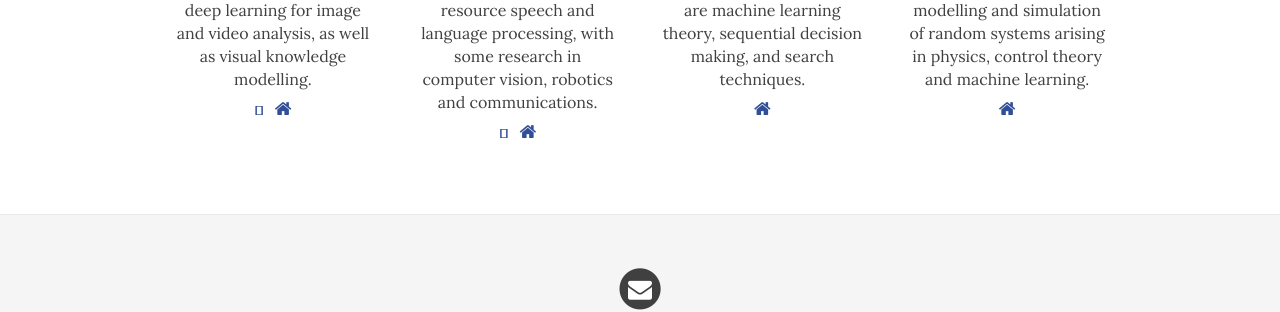
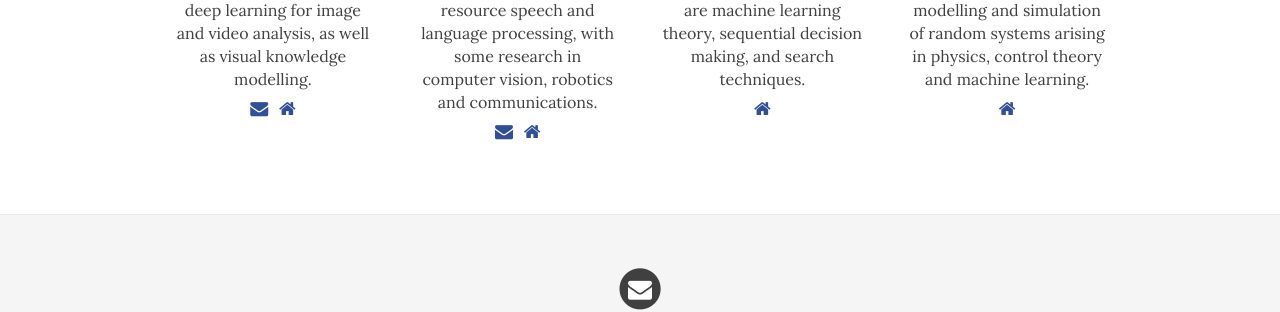
Before and after one commit to mml-stellenbosch/mml-stellenbosch.github.io, a Jekyll site: the page built from people.md, in a window 1280 px wide and 1174 px high. Shown: the part 726-1038 px from the top of the window. Built offline with Jekyll 4.4.1, drawn with Linux system fonts in a browser that asks for light colours; nearby versions of some CDN libraries.

Commit message:
Update list-circles.html

```diff
--- a/_includes/list-circles.html
+++ b/_includes/list-circles.html
@@ -17,7 +17,7 @@
       <div class="item-links">
         {% if item.email %}
           <a class="item-link" href="{{ item.email }}" title="Email">
-            <span class="fas fa-envelope fa-xs"></span>
+            <span class="fa fa-envelope fa-xs"></span>
           </a>
         {% endif %}
         {% if item.website %}
```
